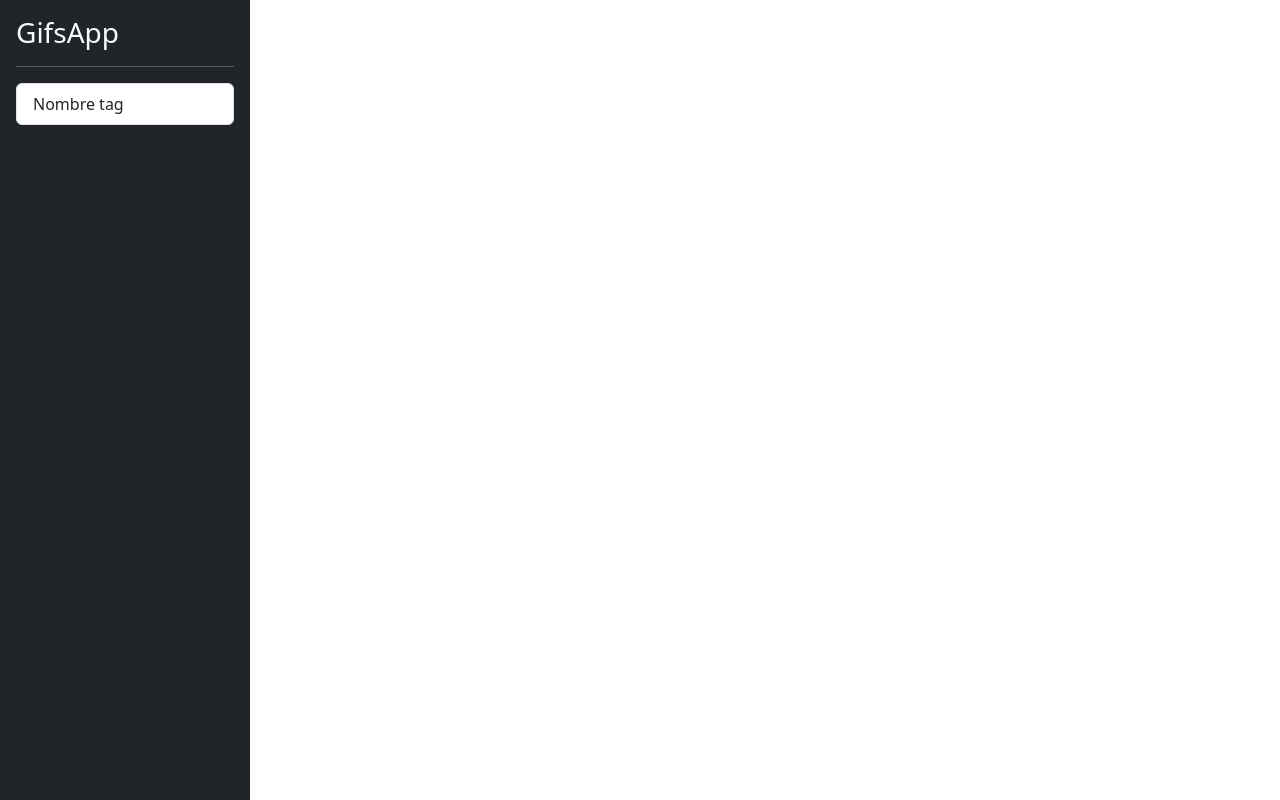
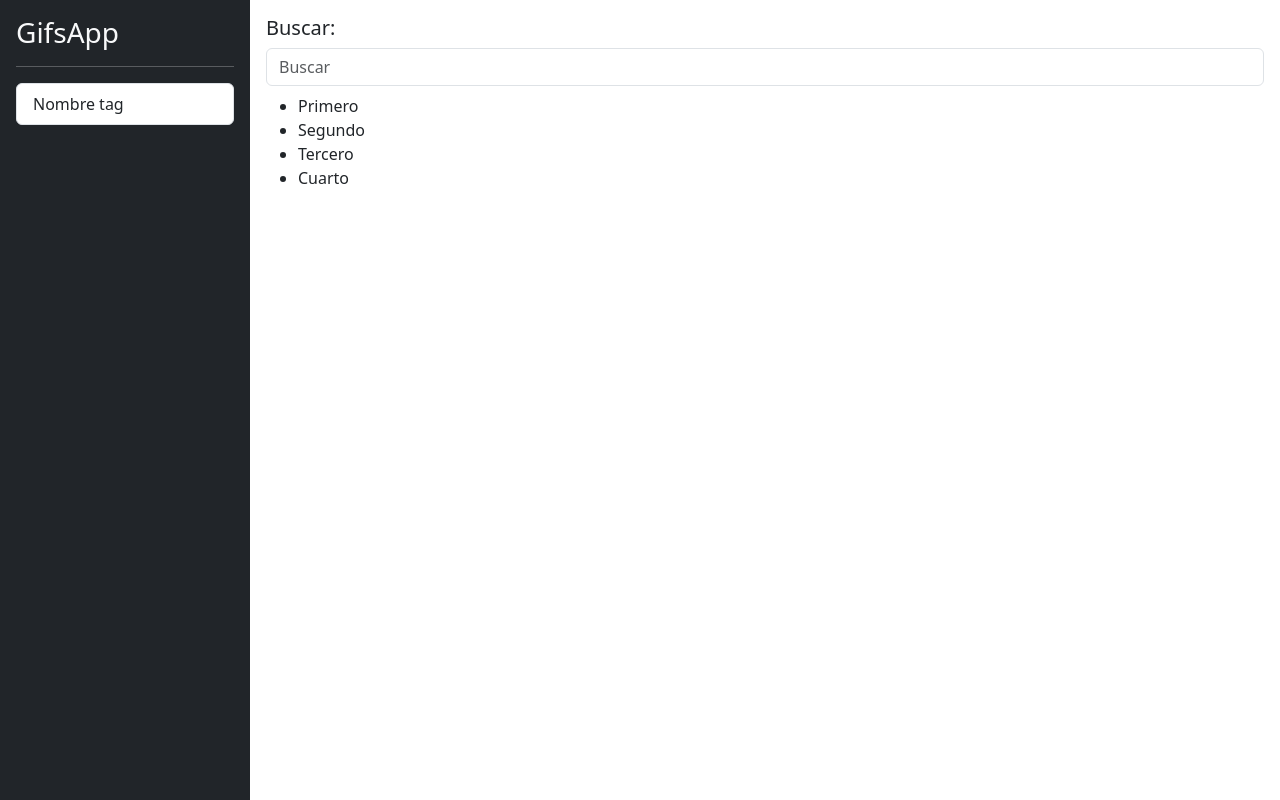
Before and after one commit to MLeandroCardenas/gifs-app, an Angular app: page / in a window 1280 px wide. Built offline with nearby package versions, Linux system fonts and the light colour scheme.

Commit message:
diseño de los componentes de barra de busqueda y lista de gifs

```diff
--- a/src/app/app.component.html
+++ b/src/app/app.component.html
@@ -2,4 +2,5 @@
     <!-- Sidebar -->
     <shared-sidebar></shared-sidebar>
     <!-- Home Page -->
+    <gifs-home-page class="flex-fill"></gifs-home-page>
 </div>
--- /dev/null
+++ b/src/app/gifs/components/card-list/card-list.component.html
@@ -0,0 +1,6 @@
+<ul>
+    <li>Primero</li>
+    <li>Segundo</li>
+    <li>Tercero</li>
+    <li>Cuarto</li>
+</ul>
--- /dev/null
+++ b/src/app/gifs/components/search-box/search-box.component.ts
@@ -0,0 +1,15 @@
+import { Component } from '@angular/core';
+
+@Component({
+  selector: 'gifs-search-box',
+  template: `
+    <h5>Buscar:</h5>
+  <input type="text"
+    class="form-control"
+    placeholder = Buscar gifs...>
+  `,
+  styleUrls: ['./search-box.component.css']
+})
+export class SearchBoxComponent {
+
+}
--- /dev/null
+++ b/src/app/gifs/pages/home/home-page.component.html
@@ -0,0 +1,12 @@
+<div class="row p-3">
+    <div class="col-12">
+        <!-- busqueda -->
+        <gifs-search-box></gifs-search-box>
+    </div>
+
+    <div class="col-12 pt-2">
+        <!-- listado de gifs -->
+       <gifs-card-list></gifs-card-list>
+    </div>
+
+</div>
```
Also changed, not shown: src/app/gifs/components/card-list/card-list.component.ts (added, +10 -0 lines), src/app/gifs/gifs.module.ts (+11 -1 lines), src/app/gifs/pages/home/home-page.component.ts (added, +9 -0 lines), src/app/gifs/components/card-list/card-list.component.css (added), src/app/gifs/components/search-box/search-box.component.css (added).
